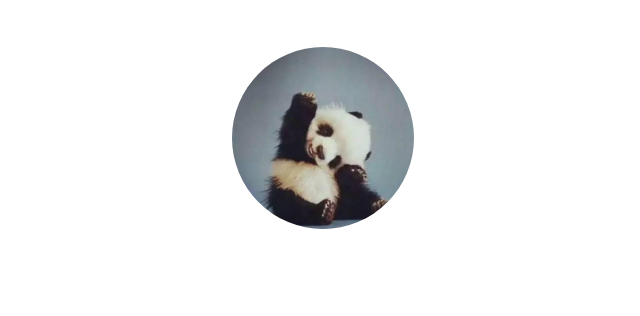
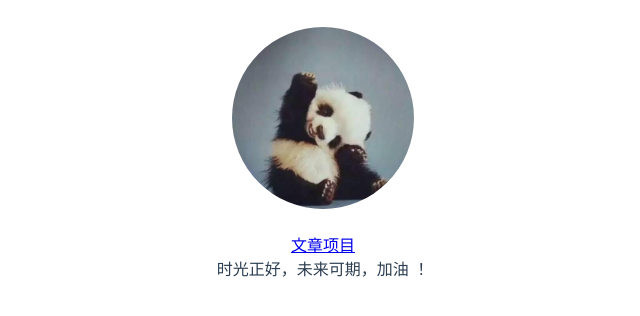
Before and after one commit to zhaofangmei/vue-typescript-demo, a Vue app: page / in a window 1280 px wide. Shown: the top 316 px of the page, without its empty margins (317-957 px from the left). Built offline with nearby package versions, Linux system fonts and the light colour scheme.

Commit message:
首页完善

```diff
--- a/src/App.vue
+++ b/src/App.vue
@@ -1,12 +1,10 @@
 <template>
   <div id="app" class="container">
-    <el-container>
-      <el-header v-if="isShowNav">nav</el-header>
-      <el-main class="layout">
-        <router-view />
-      </el-main>
-      <el-footer v-if="isShowNav"></el-footer>
-    </el-container>
+    <div v-if="isShowNav">nav</div>
+    <div class="layout">
+      <router-view />
+    </div>
+    <div v-if="isShowNav">typescript+vue ©2019 Created by amei</div>
   </div>
 </template>
 <script lang="ts">
@@ -37,4 +35,10 @@ export default class App extends Vue {
   text-align: center;
   color: #2c3e50;
 }
+.container {
+  height: 100%;
+}
+.layout {
+  height: calc(~"100% - 100px");
+}
 </style>
--- a/src/router/index.ts
+++ b/src/router/index.ts
@@ -11,13 +11,16 @@ const routes = [
     component: () => import("../views/home.vue")
   },
   {
-    path: "/about",
-    name: "about",
-    // route level code-splitting
-    // this generates a separate chunk (about.[hash].js) for this route
-    // which is lazy-loaded when the route is visited.
+    path: "/articles",
+    name: "articles",
     component: () =>
-      import(/* webpackChunkName: "about" */ "../views/About.vue")
+      import("../views/articles.vue")
+  },
+  {
+    path: "/project",
+    name: "project",
+    component: () =>
+      import("@/views/project.vue")
   }
 ];
 
--- a/src/views/Home.vue
+++ b/src/views/Home.vue
@@ -6,18 +6,24 @@
           <img class="home_logo" src="../assets/userLogo.jpg" alt="amei logo" />
         </router-link>
       </div>
-      <div class="home_header"></div>
+      <div class="home_body">
+        <div class="list">
+          <router-link class="link" to="/articles">文章</router-link>
+          <router-link class="link" to="/project">项目</router-link>
+        </div>
+        <div class="introduce">时光正好，未来可期，加油 ！</div>
+      </div>
     </div>
   </div>
 </template>
 
 <script lang="ts">
-export default {
-  name: "home",
-  components: {}
-};
+import { Vue, Component, Watch } from "vue-property-decorator";
+
+@Component
+export default class Home extends Vue {}
 </script>
-<style lang="less">
+<style lang="less" scoped>
 .home {
   .home_header {
     .link {
--- /dev/null
+++ b/src/views/articles.vue
@@ -0,0 +1,11 @@
+<template>
+  <div>文章详情</div>
+</template>
+<script lang="ts">
+import { Vue, Component, Watch } from "vue-property-decorator";
+
+@Component
+export default class Articles extends Vue {}
+</script>
+<style lang="less" scoped>
+</style>
--- /dev/null
+++ b/src/views/project.vue
@@ -0,0 +1,11 @@
+<template>
+  <div>项目详情</div>
+</template>
+<script lang="ts">
+import { Vue, Component, Watch } from "vue-property-decorator";
+
+@Component
+export default class Project extends Vue {}
+</script>
+<style lang="less" scoped>
+</style>
```
Also changed, not shown: src/assets/logo.png (deleted).
